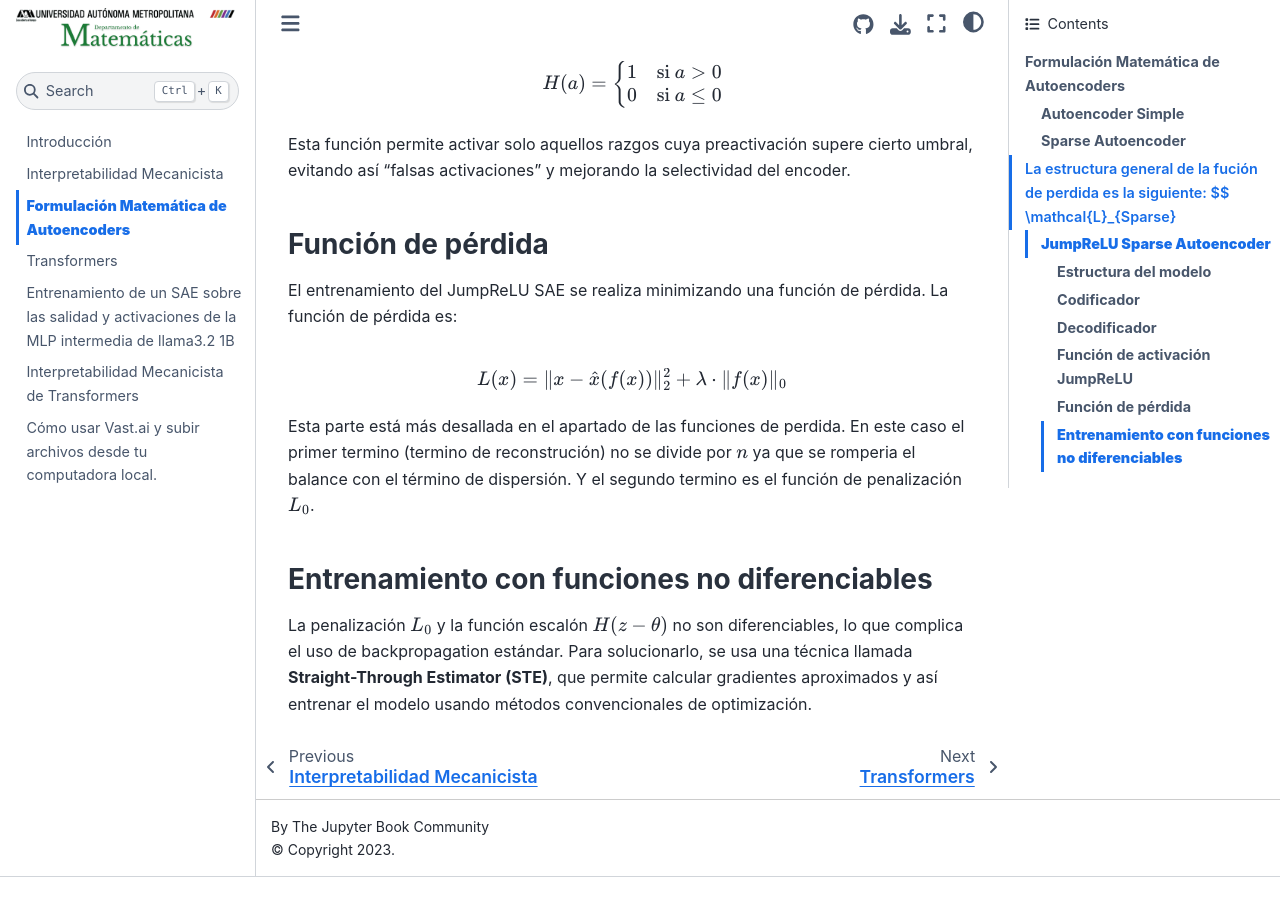
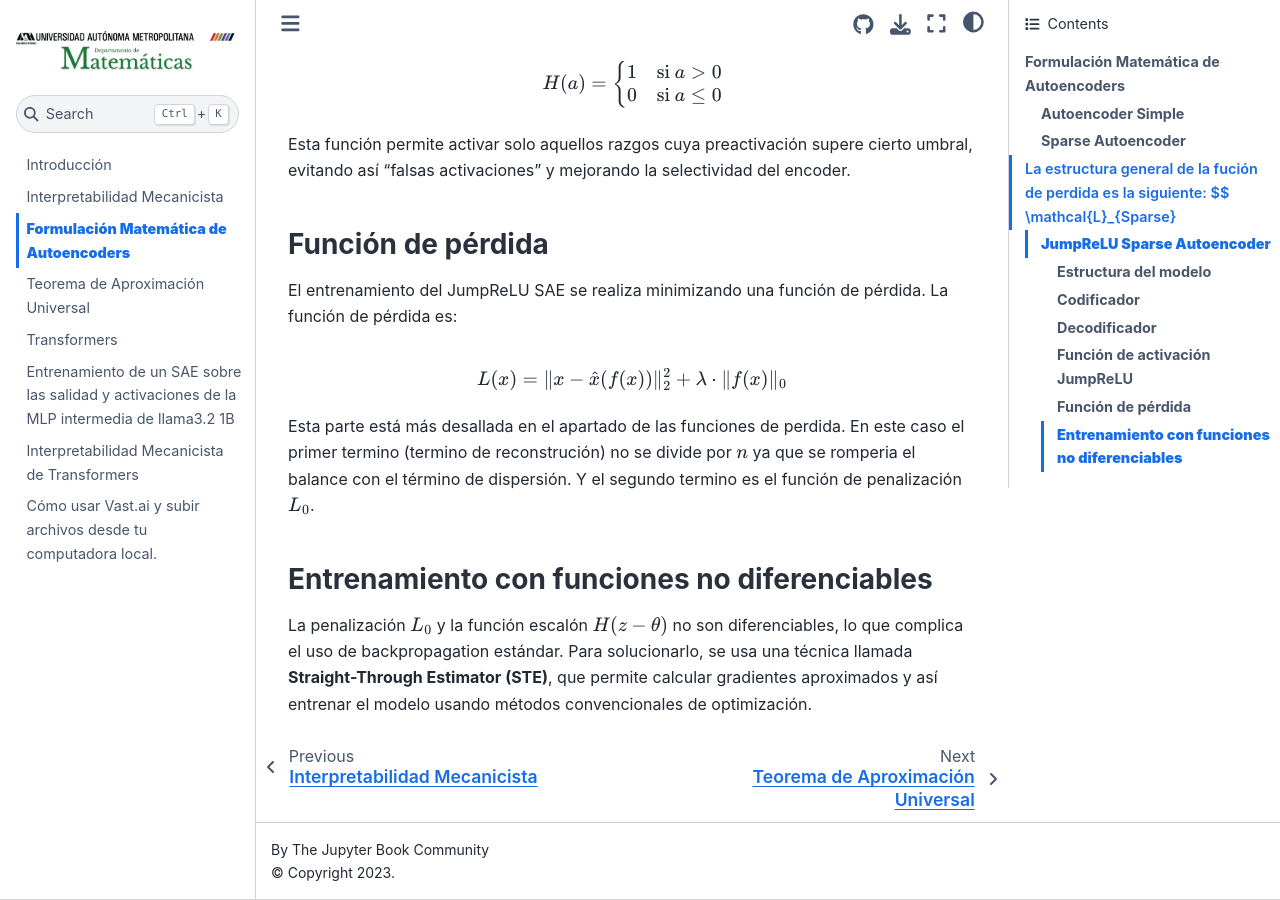
Before and after one commit to mech-interp-uam/mech-interp, a Jupyter Book: the page built from book/autoencoder-simple.ipynb, in a window 1280 px wide and 900 px high, scrolled down 6611 px. Built offline with Jupyter Book 1.0.4 settings and Sphinx 7.4.7 and the Sphinx Book theme 1.1.4, drawn with Linux system fonts in a browser that asks for light colours; pages that are not in the unit, such as notebooks, are missing from menus; before the commit the page ends 7488 px from its top, so only the background shows below that.

Commit message:
Update _toc.yml
Añadí el apartado de teoreme de aproximacion universal para que salga en el Juyter _toc.yml

```diff
--- a/book/_toc.yml
+++ b/book/_toc.yml
@@ -6,6 +6,7 @@ root: intro
 chapters:
 - file: introduccion
 - file: autoencoder-simple
+- file: teorema_aprox.ipynb
 - file: Transformers
 - file: sae-plan-de-investigacion
 - file: expli_llama
```
